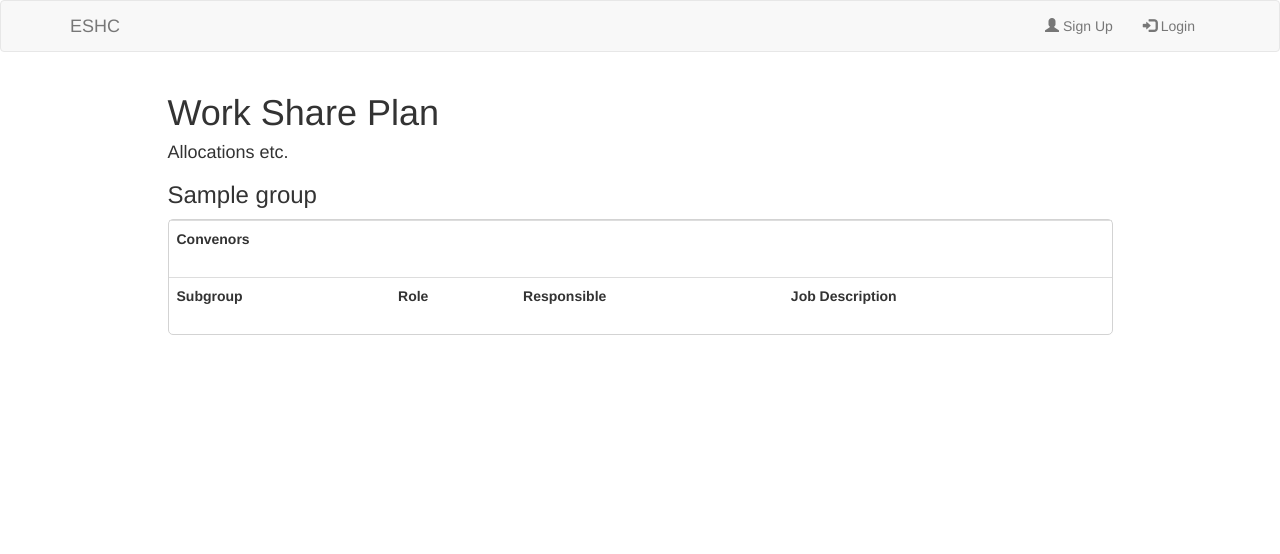
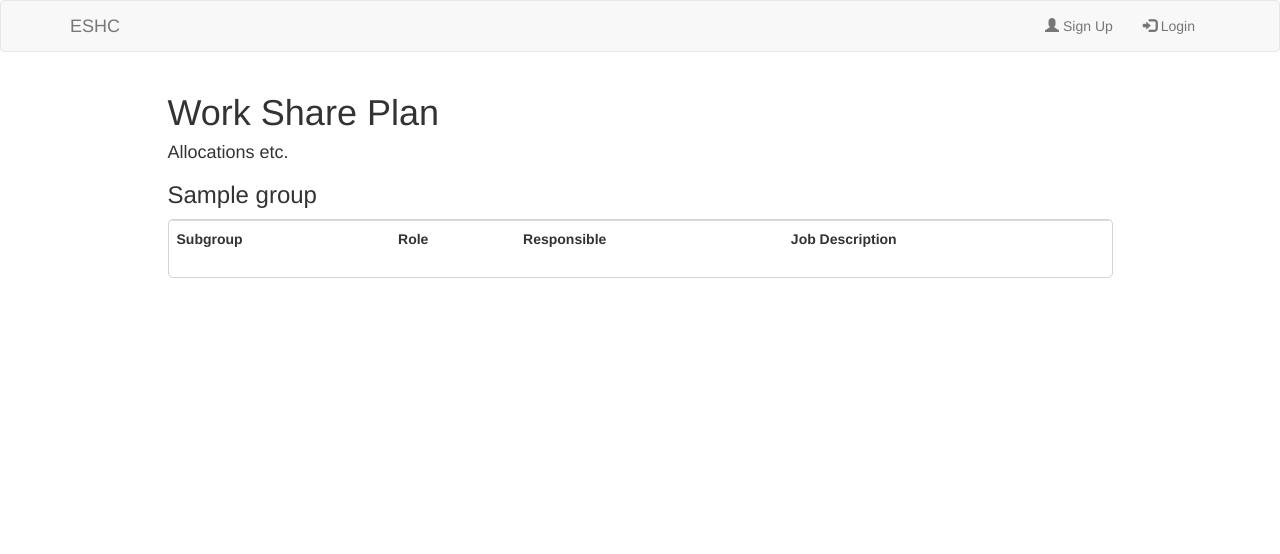
Before and after one commit to eshc/eshc-intranet, a Django app: template home/templates/home/wsp.html in a window 1280 px wide. Shown: the top 554 px of the page. Run offline with Django 3.2, Linux system fonts and the light colour scheme; the template is opened without the code that fills it: most values are stand-ins (such as "Sample title", 1, 10 or a date in 2020); lists and menus that the app fills with data are empty; some libraries are stand-ins or nearby versions.

Commit message:
remove convenors top of table

```diff
--- a/home/templates/home/wsp.html
+++ b/home/templates/home/wsp.html
@@ -12,14 +12,6 @@
 			{% if roles %}
 			<h3>{{ group.name }}</h3>
 				<div style="border: 1px solid lightgrey; border-radius: 5px">
-					<table class="table">
-						<tr>
-							<th>
-								Convenors
-							</th>
-						</tr>
-
-					</table>
 					<table class="table">
 						<tr>
 							<th>
```
